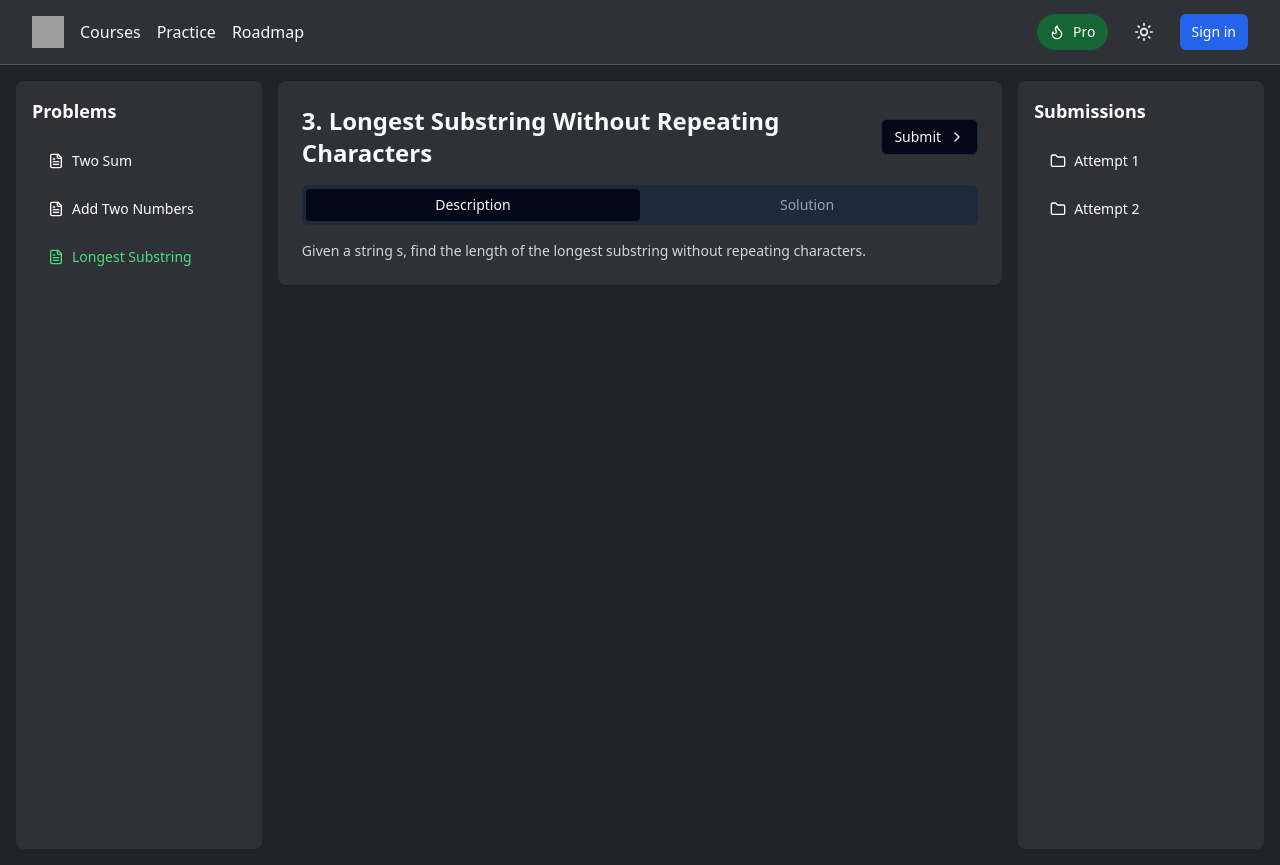
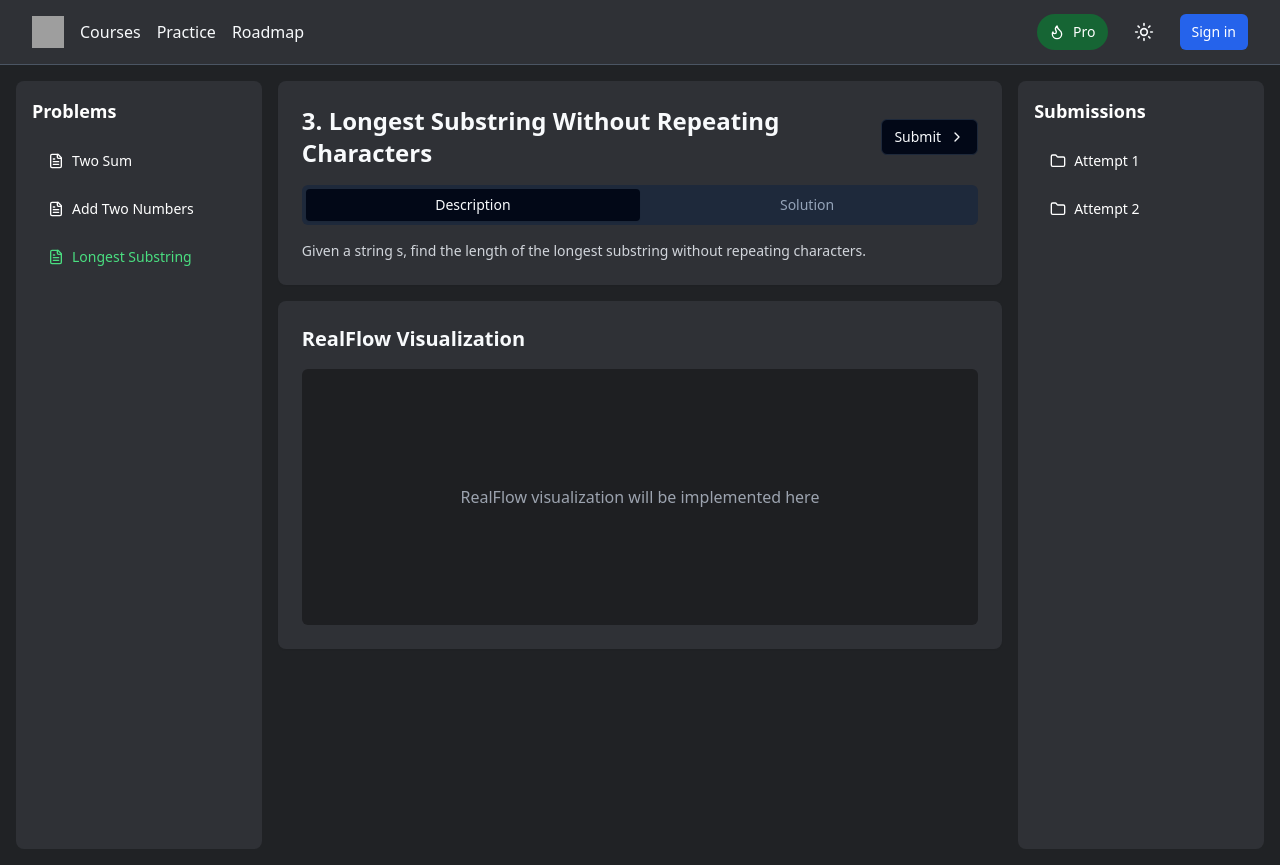
Before and after one commit to GPT-Engineer-App/codepathway-map, a React (Vite) app: page / in a window 1280 px wide. Built offline with nearby package versions, Linux system fonts and the light colour scheme; grey boxes are pictures that could not be loaded.

Commit message:
Add RealFlow placeholder to the central part of the homepage

```diff
--- a/src/pages/Index.jsx
+++ b/src/pages/Index.jsx
@@ -88,6 +88,16 @@ const Index = () => {
               </Tabs>
             </CardContent>
           </Card>
+
+          {/* RealFlow Implementation */}
+          <Card className="bg-[#2f3136] border-none mt-4">
+            <CardContent className="p-6">
+              <h2 className="text-xl font-semibold mb-4">RealFlow Visualization</h2>
+              <div className="bg-[#1e1f22] rounded-md p-4 h-64 flex items-center justify-center">
+                <p className="text-gray-400">RealFlow visualization will be implemented here</p>
+              </div>
+            </CardContent>
+          </Card>
         </div>
 
         {/* Right Sidebar */}
```
